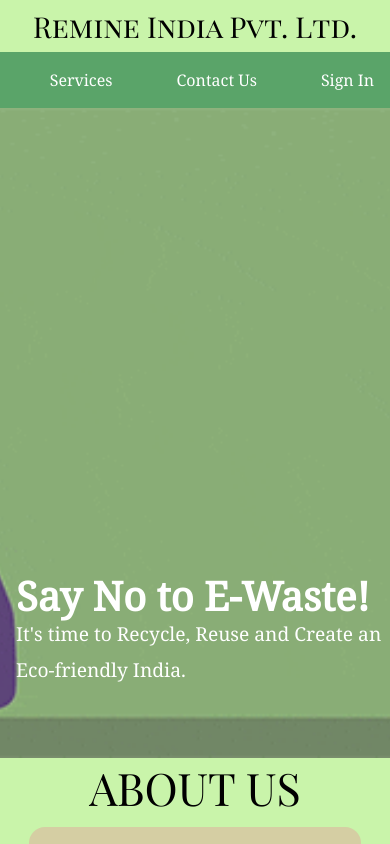
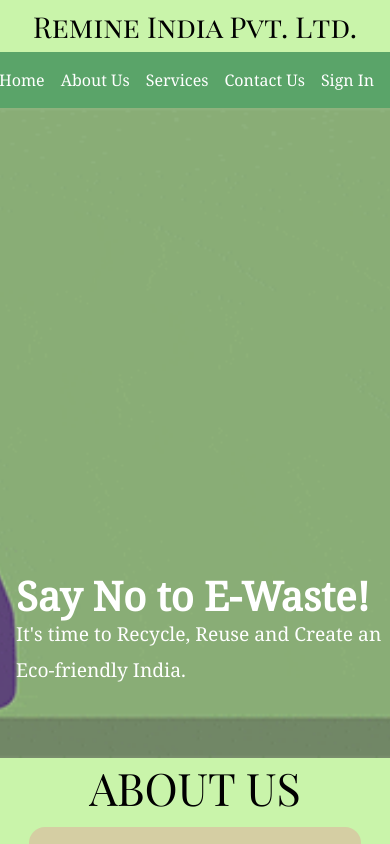
Before and after one commit to Ujjwal-soni98/FirstInternshipTask, a website: page public/index.html in a window 390 px wide. Drawn offline with Linux system fonts and the light colour scheme.

Commit message:
final commit

```diff
--- a/public/index.html
+++ b/public/index.html
@@ -7,6 +7,7 @@
   <meta name="viewport" content="width=device-width, initial-scale=1.0" />
   <title>Remine India Pvt. Ltd.</title>
   <link rel="stylesheet" href="/public/index.css" />
+  <link rel="stylesheet" href="https://cdnjs.cloudflare.com/ajax/libs/font-awesome/4.7.0/css/font-awesome.min.css">
 </head>
 
 <body>
@@ -21,13 +22,14 @@
 
 
     <!-- <section> -->
-      <div class=" bg-[#5AA469]">
+      <div class="bg-[#5AA469]">
     <div class="container flex flex-row justify-end ">
-      <li class="text-white"><a href="#">Home</a></li>
-      <li class="text-white whitespace-nowrap"><a href="#">About Us</a></li>
-      <li class="text-white whitespace-nowrap"><a href="#">Services</a></li>
-      <li class="text-white whitespace-nowrap"><a href="#">Contact Us</a></li>
-      <li class="text-white whitespace-nowrap"><a href="#">Sign In</a></li>
+      <li class="navlinks text-white whitespace-nowrap"><a href="#">Home</a></li>
+      <li class="navlinks text-white whitespace-nowrap"><a href="#">About Us</a></li>
+      <li class="navlinks text-white whitespace-nowrap"><a href="#">Services</a></li>
+      <li class="navlinks text-white whitespace-nowrap"><a href="#">Contact Us</a></li>
+      <li class="navlinks text-white whitespace-nowrap"><a href="#">Sign In</a></li>
+
     </div></div>
 
     </section>
--- a/src/tailwind.css
+++ b/src/tailwind.css
@@ -10,9 +10,9 @@
     overflow-x: hidden;
     padding: 0;
     background: #C9F4AA;
-
     margin: 0;
 }
+
 .main{
     height: 100%;
     width: 100%;
@@ -22,7 +22,7 @@
 }
 .container{
     padding: 1rem;
-    right: 0;
+    /* right: 0; */
     position:static;
     width: 100%;
     gap: 4rem;
@@ -32,26 +32,21 @@
     list-style: none;
 }
 
-
 .hero_img{
     background: url(/images/ImpossibleSpeedyElephant-size_restricted.gif);
     background-repeat: no-repeat;
     background-size: cover;
     background-position: 50%;
     height: 650px;
-    /* top: 5%; */
+
     position: relative;
 }
 .img_text{
-    /* margin-top: 18rem; */
     top: 72%;
     position: absolute;
 }
-/* .card{
-    flex-grow: 1;
-} */
+
 .about_content{
-
     position:static;
 }
 .about_text{
@@ -70,11 +65,12 @@
 
 }
 
+
+
 @media only screen and (max-width:700px) {
     .servicecaards{
         display: flex;
         flex-direction: column;
-        /* flex-flow: wrap; */
         justify-content: space-around;
     }
 
@@ -89,7 +85,6 @@
     .about_parent{
         display: flex;
         flex-wrap: wrap;
-        /* flex-flow: wrap; */
         margin-top: 0;
         justify-content: space-around;
     }
@@ -99,9 +94,6 @@
         margin-top: 1rem;
         width: 85vw;
     }
-    /* .card{
-        width:50%;
-    } */
 }
 
 
@@ -152,4 +144,37 @@
         font-size:2rem;
         white-space: nowrap;
     }
+
+    .container{
+        display: flex;
+        flex-direction:row;
+        justify-items: center;
+        column-gap: 10px;
+        margin-right: 0;
+    }
+    .navlinks{
+        font-size: 12px;
+        font-weight:600;
+    }
 }
+
+
+@media only screen and (max-width:700px){
+    .container{
+        display: flex;
+        flex-direction:row;
+        justify-items: center;
+    }
+
+}
+
+@media only screen and (max-width:620px){
+    .container{
+        display: flex;
+        flex-direction:row;
+        justify-items: center;
+        column-gap: 16px;
+        margin-right: 0;
+    }
+
+}
```
Also changed, not shown: public/index.css.
